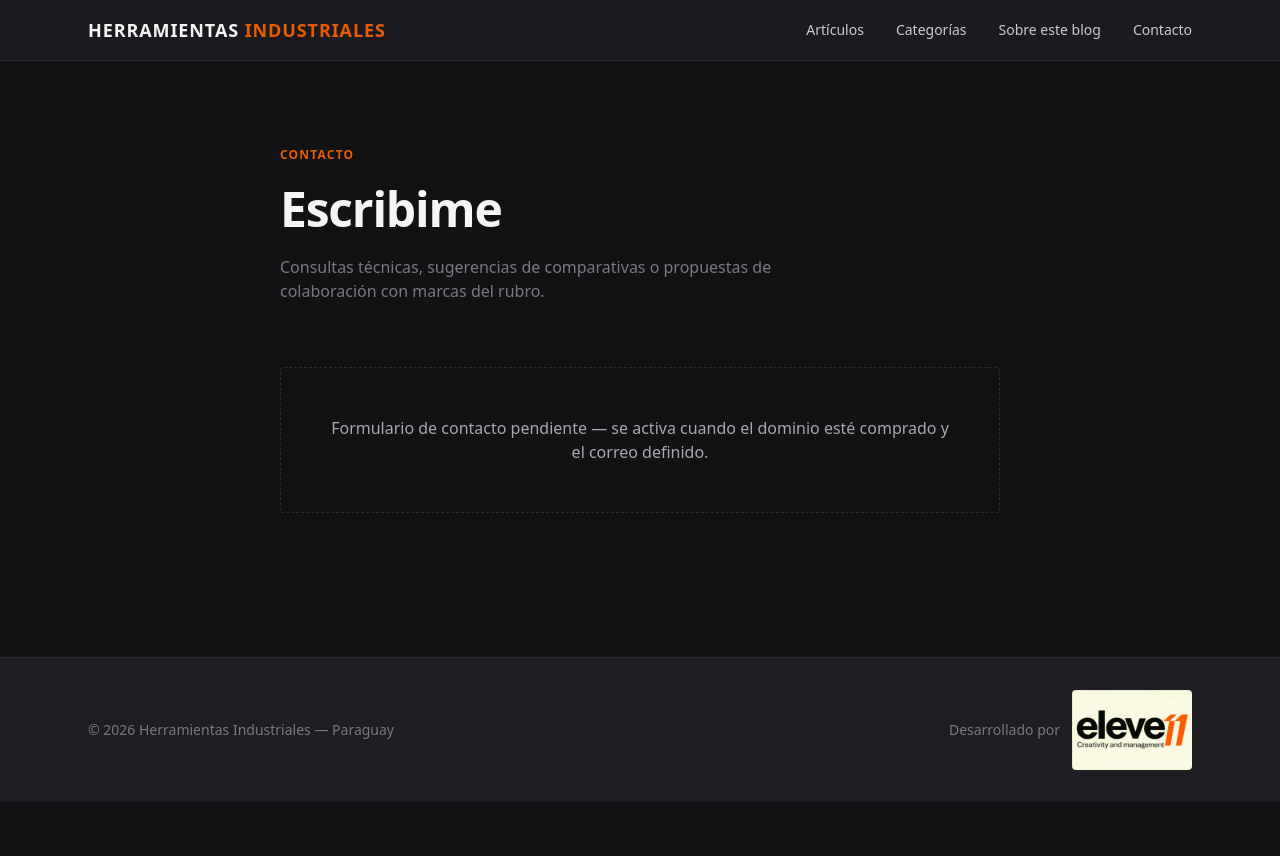
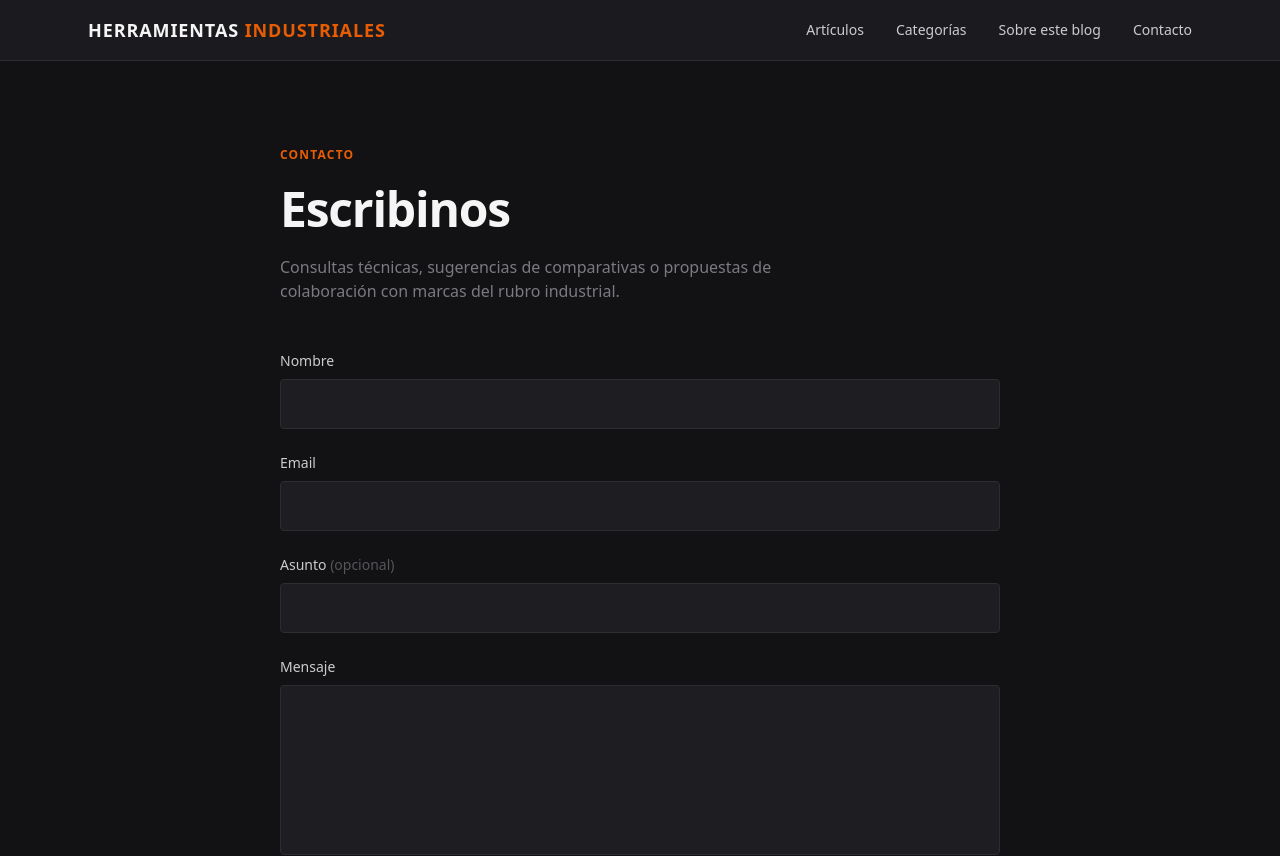
Before and after one commit to LuisAVR7/herramientas-industriales, a Next.js app: page /contacto in a window 1280 px wide. Shown: the top 856 px of the page. Before the commit the page ends 802 px from the top, so only its background shows below. Built offline with nearby package versions, Linux system fonts and the light colour scheme.

Commit message:
Formulario de contacto conectado con Resend (backend + frontend + API route)

```diff
--- a/package.json
+++ b/package.json
@@ -16,7 +16,8 @@
     "next": "16.2.10",
     "next-mdx-remote": "^6.0.0",
     "react": "19.2.4",
-    "react-dom": "19.2.4"
+    "react-dom": "19.2.4",
+    "resend": "^6.18.0"
   },
   "devDependencies": {
     "@tailwindcss/postcss": "^4",
--- /dev/null
+++ b/src/app/api/contacto/route.ts
@@ -0,0 +1,79 @@
+import { NextResponse } from "next/server";
+import { Resend } from "resend";
+
+const resend = new Resend(process.env.RESEND_API_KEY);
+
+const emailRegex = /^[^\s@]+@[^\s@]+\.[^\s@]+$/;
+
+export async function POST(request: Request) {
+  try {
+    const { nombre, email, asunto, mensaje } = await request.json();
+
+    if (
+      typeof nombre !== "string" ||
+      typeof email !== "string" ||
+      typeof mensaje !== "string"
+    ) {
+      return NextResponse.json({ error: "Datos inválidos" }, { status: 400 });
+    }
+
+    const nombreTrim = nombre.trim();
+    const emailTrim = email.trim();
+    const asuntoTrim = typeof asunto === "string" ? asunto.trim() : "";
+    const mensajeTrim = mensaje.trim();
+
+    if (!nombreTrim || !emailTrim || !mensajeTrim) {
+      return NextResponse.json(
+        { error: "Nombre, email y mensaje son obligatorios" },
+        { status: 400 }
+      );
+    }
+
+    if (!emailRegex.test(emailTrim)) {
+      return NextResponse.json({ error: "Email inválido" }, { status: 400 });
+    }
+
+    if (nombreTrim.length > 100 || emailTrim.length > 100 || mensajeTrim.length > 5000) {
+      return NextResponse.json(
+        { error: "Uno o más campos exceden el largo permitido" },
+        { status: 400 }
+      );
+    }
+
+    const subject = asuntoTrim
+      ? `[Blog] ${asuntoTrim}`
+      : "[Blog] Nueva consulta";
+
+    const textBody = [
+      `De: ${nombreTrim} <${emailTrim}>`,
+      `Asunto: ${asuntoTrim || "(sin asunto)"}`,
+      "",
+      "Mensaje:",
+      mensajeTrim,
+    ].join("\n");
+
+    const { data, error } = await resend.emails.send({
+      from: "Contacto Blog <contacto@herramientas-industriales.com.py>",
+      to: ["contacto@herramientas-industriales.com.py"],
+      replyTo: emailTrim,
+      subject,
+      text: textBody,
+    });
+
+    if (error) {
+      console.error("Resend error:", error);
+      return NextResponse.json(
+        { error: "No se pudo enviar el mensaje. Intentá de nuevo." },
+        { status: 500 }
+      );
+    }
+
+    return NextResponse.json({ ok: true, id: data?.id ?? null });
+  } catch (err) {
+    console.error("Contacto API error:", err);
+    return NextResponse.json(
+      { error: "Error del servidor. Intentá de nuevo." },
+      { status: 500 }
+    );
+  }
+}
--- /dev/null
+++ b/src/app/contacto/ContactoForm.tsx
@@ -0,0 +1,155 @@
+"use client";
+
+import { useState } from "react";
+
+type FormStatus = "idle" | "loading" | "success" | "error";
+
+export default function ContactoForm() {
+  const [formData, setFormData] = useState({
+    nombre: "",
+    email: "",
+    asunto: "",
+    mensaje: "",
+  });
+  const [status, setStatus] = useState<FormStatus>("idle");
+  const [errorMsg, setErrorMsg] = useState("");
+
+  async function handleSubmit(e: React.FormEvent) {
+    e.preventDefault();
+    setStatus("loading");
+    setErrorMsg("");
+
+    try {
+      const res = await fetch("/api/contacto", {
+        method: "POST",
+        headers: { "Content-Type": "application/json" },
+        body: JSON.stringify(formData),
+      });
+
+      if (!res.ok) {
+        const data = await res.json().catch(() => ({}));
+        setErrorMsg(
+          data.error || "Error al enviar el mensaje. Intentá de nuevo."
+        );
+        setStatus("error");
+        return;
+      }
+
+      setStatus("success");
+      setFormData({ nombre: "", email: "", asunto: "", mensaje: "" });
+    } catch {
+      setErrorMsg("Error de conexión. Verificá tu red e intentá de nuevo.");
+      setStatus("error");
+    }
+  }
+
+  if (status === "success") {
+    return (
+      <div className="border border-brand-500 rounded-sm p-8 text-center">
+        <h2 className="text-xl font-semibold text-ink-50 mb-2">
+          Mensaje enviado
+        </h2>
+        <p className="text-ink-300 mb-6">
+          Gracias por escribirnos. Te respondemos cuanto antes.
+        </p>
+        <button
+          onClick={() => setStatus("idle")}
+          className="text-brand-500 hover:text-brand-400 underline text-sm"
+        >
+          Enviar otro mensaje
+        </button>
+      </div>
+    );
+  }
+
+  const inputClass =
+    "w-full bg-ink-800 border border-ink-700 rounded-sm px-4 py-3 text-ink-100 placeholder-ink-500 focus:border-brand-500 focus:outline-none transition";
+
+  return (
+    <form onSubmit={handleSubmit} className="space-y-6">
+      <div>
+        <label
+          htmlFor="nombre"
+          className="block text-sm font-medium text-ink-200 mb-2"
+        >
+          Nombre
+        </label>
+        <input
+          id="nombre"
+          type="text"
+          required
+          value={formData.nombre}
+          onChange={(e) => setFormData({ ...formData, nombre: e.target.value })}
+          className={inputClass}
+        />
+      </div>
+
+      <div>
+        <label
+          htmlFor="email"
+          className="block text-sm font-medium text-ink-200 mb-2"
+        >
+          Email
+        </label>
+        <input
+          id="email"
+          type="email"
+          required
+          value={formData.email}
+          onChange={(e) => setFormData({ ...formData, email: e.target.value })}
+          className={inputClass}
+        />
+      </div>
+
+      <div>
+        <label
+          htmlFor="asunto"
+          className="block text-sm font-medium text-ink-200 mb-2"
+        >
+          Asunto{" "}
+          <span className="text-ink-500 font-normal">(opcional)</span>
+        </label>
+        <input
+          id="asunto"
+          type="text"
+          value={formData.asunto}
+          onChange={(e) => setFormData({ ...formData, asunto: e.target.value })}
+          className={inputClass}
+        />
+      </div>
+
+      <div>
+        <label
+          htmlFor="mensaje"
+          className="block text-sm font-medium text-ink-200 mb-2"
+        >
+          Mensaje
+        </label>
+        <textarea
+          id="mensaje"
+          required
+          rows={6}
+          value={formData.mensaje}
+          onChange={(e) =>
+            setFormData({ ...formData, mensaje: e.target.value })
+          }
+          className={`${inputClass} resize-none`}
+        />
+      </div>
+
+      {status === "error" && (
+        <div className="border border-red-800 bg-red-950/40 rounded-sm p-4 text-sm text-red-200">
+          {errorMsg}
+        </div>
+      )}
+
+      <button
+        type="submit"
+        disabled={status === "loading"}
+        className="bg-brand-500 hover:bg-brand-600 disabled:opacity-50 disabled:cursor-not-allowed text-ink-900 font-semibold px-6 py-3 rounded-sm transition"
+      >
+        {status === "loading" ? "Enviando..." : "Enviar mensaje"}
+      </button>
+    </form>
+  );
+}
--- a/src/app/contacto/page.tsx
+++ b/src/app/contacto/page.tsx
@@ -1,9 +1,10 @@
 import type { Metadata } from "next";
+import ContactoForm from "./ContactoForm";
 
 export const metadata: Metadata = {
   title: "Contacto",
   description:
-    "Consultas técnicas, sugerencias de comparativas o propuestas de colaboración con marcas.",
+    "Consultas técnicas, sugerencias de comparativas o propuestas de colaboración con marcas del rubro industrial.",
 };
 
 export default function Contacto() {
@@ -13,18 +14,15 @@ export default function Contacto() {
         Contacto
       </span>
       <h1 className="text-3xl md:text-5xl font-bold tracking-tight text-ink-50 leading-tight">
-        Escribime
+        Escribinos
       </h1>
       <p className="mt-4 text-ink-400 max-w-xl">
         Consultas técnicas, sugerencias de comparativas o propuestas de
-        colaboración con marcas del rubro.
+        colaboración con marcas del rubro industrial.
       </p>
 
-      <div className="mt-16 border border-dashed border-ink-700 rounded-sm p-12 text-center">
-        <p className="text-ink-300">
-          Formulario de contacto pendiente — se activa cuando el dominio esté
-          comprado y el correo definido.
-        </p>
+      <div className="mt-12">
+        <ContactoForm />
       </div>
     </div>
   );
```
Also changed, not shown: 1 other file (tests, documents, lock files or other folders).
